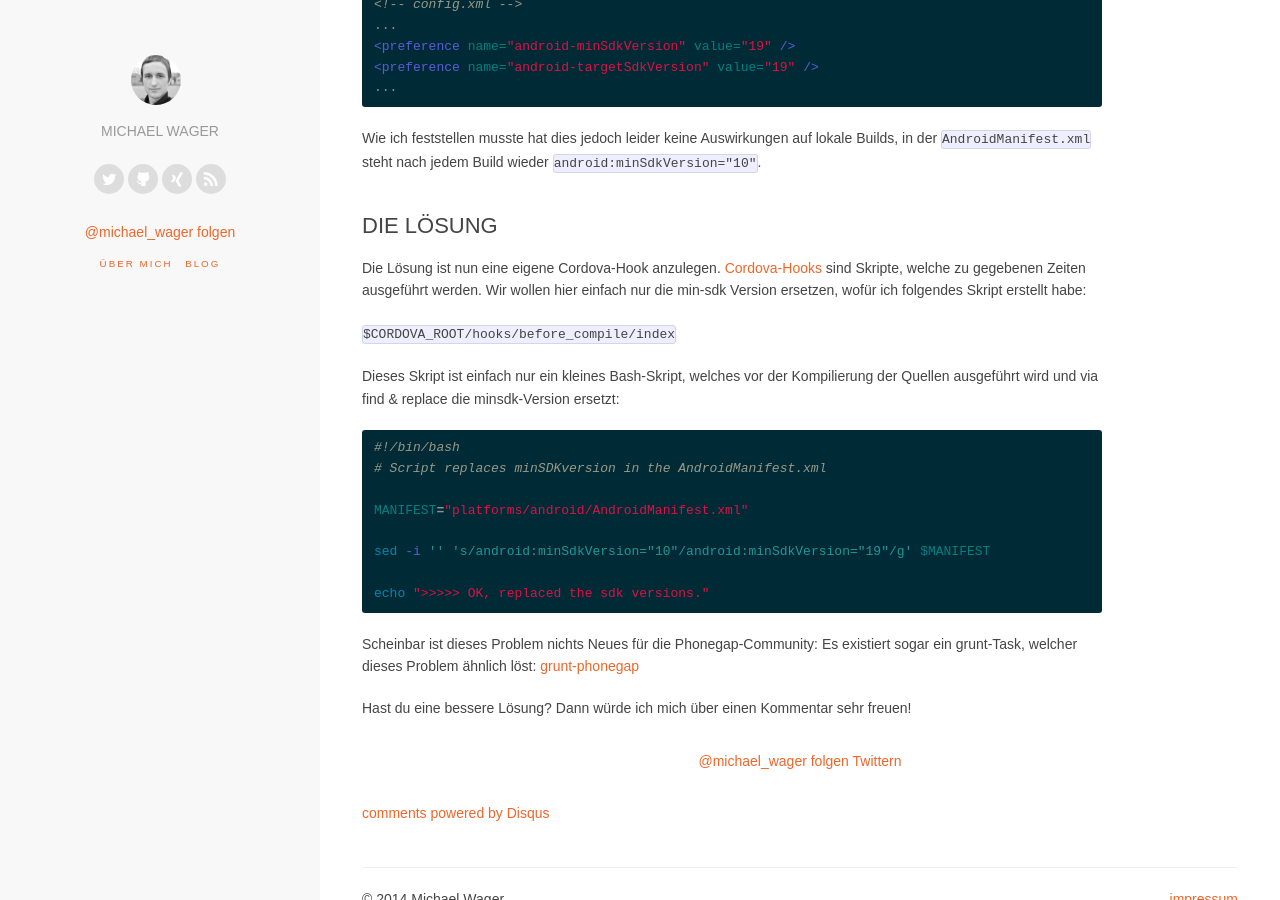
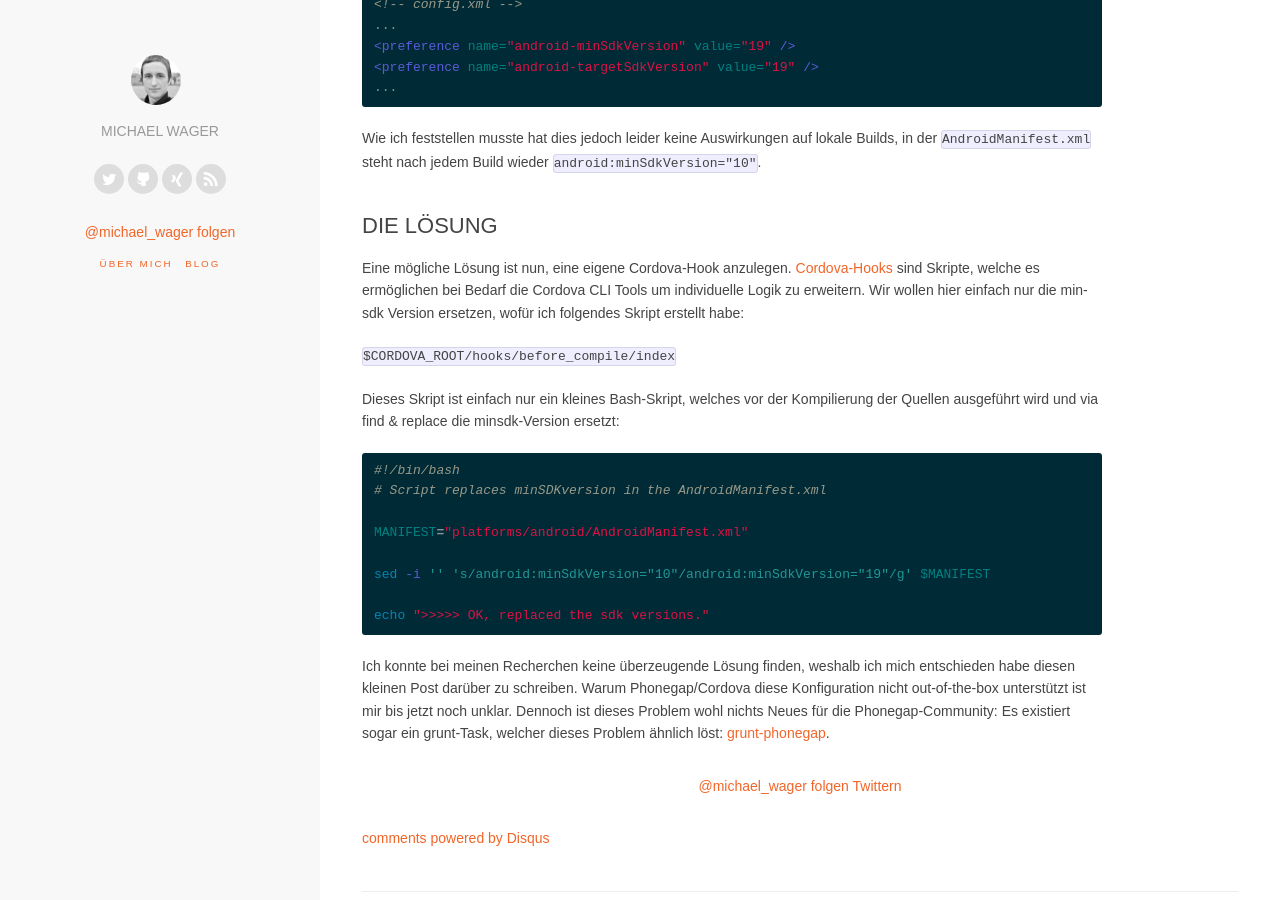
Before and after one commit to mwager/mwager.github.io, a Jekyll site: the page built from _posts/2014-10-21-phonegap-android-api-level.markdown, in a window 1280 px wide and 900 px high, scrolled down 815 px. Built offline with Jekyll 4.4.1, drawn with Linux system fonts in a browser that asks for light colours; nearby versions of some CDN libraries; comment, search, counter and statistics services are not loaded.

Commit message:
update android post

```diff
--- a/_posts/2014-10-21-phonegap-android-api-level.markdown
+++ b/_posts/2014-10-21-phonegap-android-api-level.markdown
@@ -42,7 +42,7 @@ Wie ich feststellen musste hat dies jedoch leider keine Auswirkungen auf lokale
 
 ## Die Lösung ##
 
-Die Lösung ist nun eine eigene Cordova-Hook anzulegen. [Cordova-Hooks](https://github.com/apache/cordova-lib/blob/master/cordova-lib/templates/hooks-README.md) sind Skripte, welche zu gegebenen Zeiten ausgeführt werden. Wir wollen hier einfach nur die min-sdk Version ersetzen, wofür ich folgendes Skript erstellt habe:
+Eine mögliche Lösung ist nun, eine eigene Cordova-Hook anzulegen. [Cordova-Hooks](https://github.com/apache/cordova-lib/blob/master/cordova-lib/templates/hooks-README.md) sind Skripte, welche es ermöglichen bei Bedarf die Cordova CLI Tools um individuelle Logik zu erweitern. Wir wollen hier einfach nur die min-sdk Version ersetzen, wofür ich folgendes Skript erstellt habe:
 
 `$CORDOVA_ROOT/hooks/before_compile/index`
 
@@ -59,6 +59,4 @@ sed -i '' 's/android:minSdkVersion="10"/android:minSdkVersion="19"/g' $MANIFEST
 echo ">>>>> OK, replaced the sdk versions."
 {% endhighlight %}
 
-Scheinbar ist dieses Problem nichts Neues für die Phonegap-Community: Es existiert sogar ein grunt-Task, welcher dieses Problem ähnlich löst: [grunt-phonegap](https://github.com/logankoester/grunt-phonegap)
-
-Hast du eine bessere Lösung? Dann würde ich mich über einen Kommentar sehr freuen!
+Ich konnte bei meinen Recherchen keine überzeugende Lösung finden, weshalb ich mich entschieden habe diesen kleinen Post darüber zu schreiben. Warum Phonegap/Cordova diese Konfiguration nicht out-of-the-box unterstützt ist mir bis jetzt noch unklar. Dennoch ist dieses Problem wohl nichts Neues für die Phonegap-Community: Es existiert sogar ein grunt-Task, welcher dieses Problem ähnlich löst: [grunt-phonegap](https://github.com/logankoester/grunt-phonegap).
```
